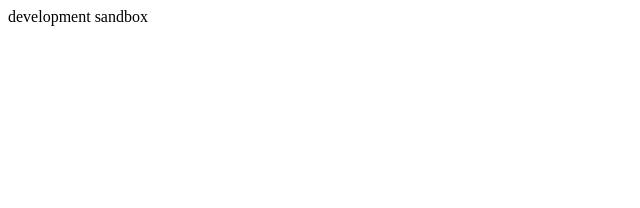
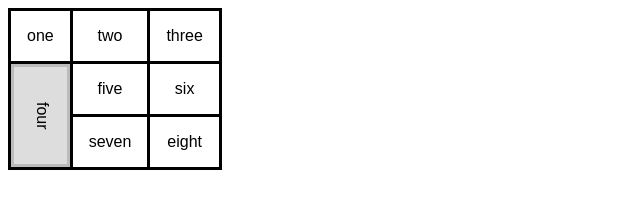
Before and after one commit to dev-sbx/x, a plain HTML site: page index.html in a window 1280 px wide. Shown: the whole page, without its empty margins (0-640 px from the left). Drawn offline with Linux system fonts and the light colour scheme.

Commit message:
Update index.html

```diff
--- a/index.html
+++ b/index.html
@@ -1 +1,43 @@
-development sandbox
+<html>
+  <head>
+    <meta name="viewport" content="width=device-width">
+
+    <style>
+table, th, td, div {
+  font-family: Arial;
+  padding: 1em;
+  border-style: solid;
+  border-collapse: collapse;
+  text-align: center;
+}
+div {
+  writing-mode: vertical-rl;
+
+  background-color: #ddd;
+  border-color: #bbb;
+
+  position: absolute;
+  top: 0; right: 0; bottom: 0; left: 0;
+}
+      td {
+        position: relative;
+      }
+
+    </style>
+  </head>
+  <body>
+<table>
+  <tr>
+    <td>one</td> <td>two</td> <td>three</td>
+  </tr>
+  <tr>
+    <td rowspan="2"> <div>four</div> </td>
+
+    <td>five</td> <td>six</td>
+  </tr>
+  <tr>
+    <td>seven</td> <td>eight</td>
+  </tr>
+</table>
+  </body>
+</html>
```
